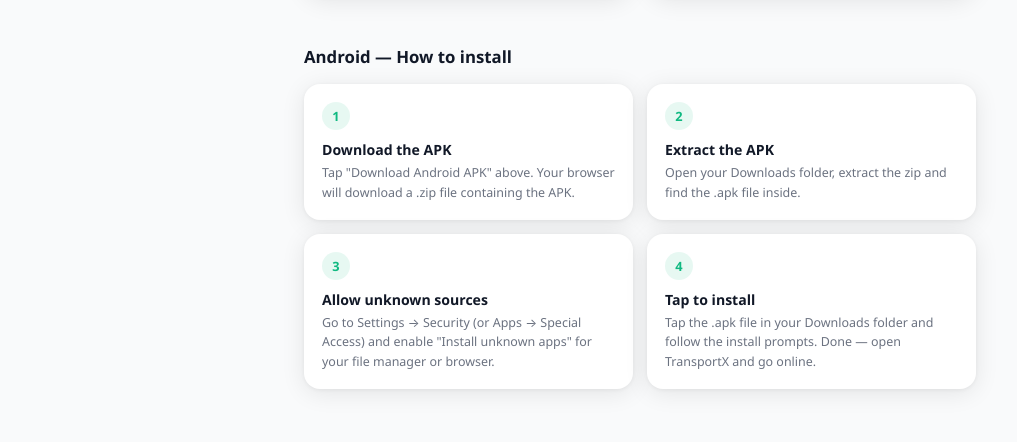
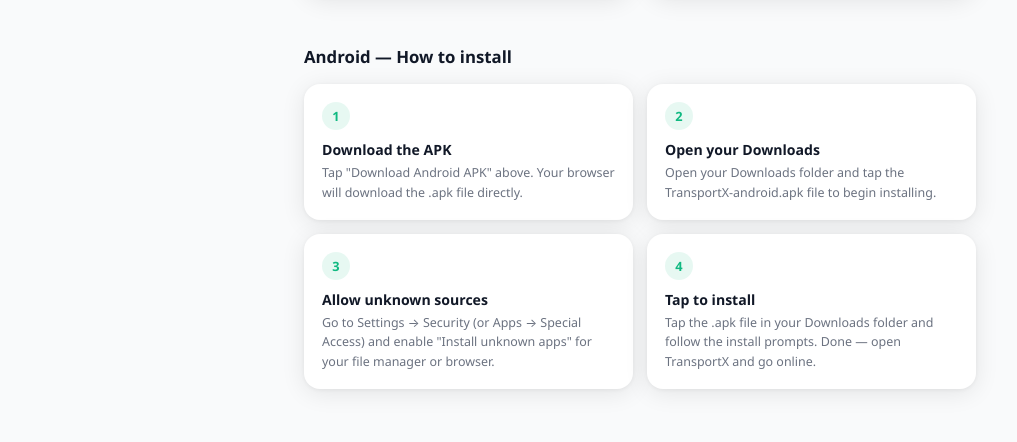
Before and after one commit to Shameer123456/transportx-location-server, a website: page public/downloads/index.html in a window 1280 px wide. Shown: the part 626-1068 px from the top of the page, without its empty margins (0-1017 px from the left). Drawn offline with Linux system fonts and the light colour scheme.

Commit message:
add: direct APK download + update downloads page

```diff
--- a/public/downloads/index.html
+++ b/public/downloads/index.html
@@ -129,7 +129,7 @@ html,body{min-height:100%;font-family:'Segoe UI',system-ui,-apple-system,sans-se
     <div class="dl-info">
       Download and install directly — no Play Store required. You'll need to allow installation from unknown sources in your Android settings (Settings → Security → Unknown Sources).
     </div>
-    <a class="dl-btn android-btn" href="/downloads/files/TransportXTracker-android-debug-apk.zip" download>
+    <a class="dl-btn android-btn" href="/downloads/files/TransportX-android.apk" download>
       <svg viewBox="0 0 24 24"><path d="M21 15v4a2 2 0 01-2 2H5a2 2 0 01-2-2v-4"/><polyline points="7 10 12 15 17 10"/><line x1="12" y1="15" x2="12" y2="3"/></svg>
       Download Android APK
     </a>
@@ -166,12 +166,12 @@ html,body{min-height:100%;font-family:'Segoe UI',system-ui,-apple-system,sans-se
     <div class="step-card">
       <div class="step-num green">1</div>
       <div class="step-title">Download the APK</div>
-      <div class="step-desc">Tap "Download Android APK" above. Your browser will download a .zip file containing the APK.</div>
+      <div class="step-desc">Tap "Download Android APK" above. Your browser will download the .apk file directly.</div>
     </div>
     <div class="step-card">
       <div class="step-num green">2</div>
-      <div class="step-title">Extract the APK</div>
-      <div class="step-desc">Open your Downloads folder, extract the zip and find the .apk file inside.</div>
+      <div class="step-title">Open your Downloads</div>
+      <div class="step-desc">Open your Downloads folder and tap the TransportX-android.apk file to begin installing.</div>
     </div>
     <div class="step-card">
       <div class="step-num green">3</div>
```
Also changed, not shown: 1 other file.
